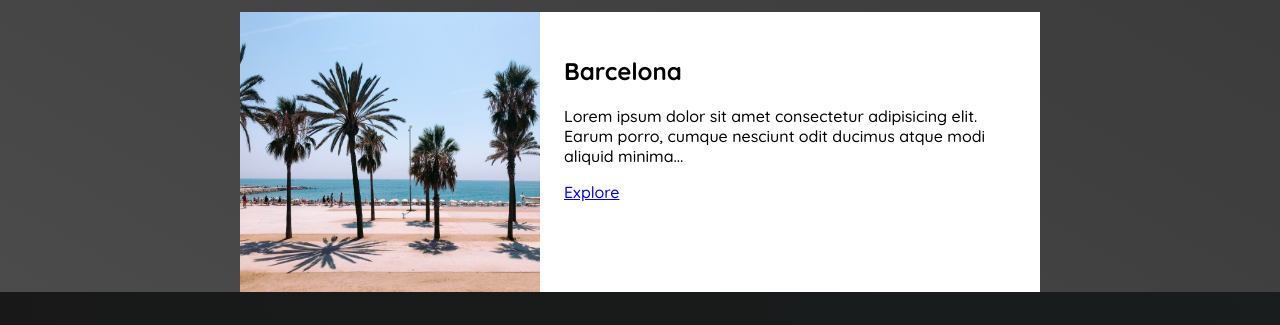
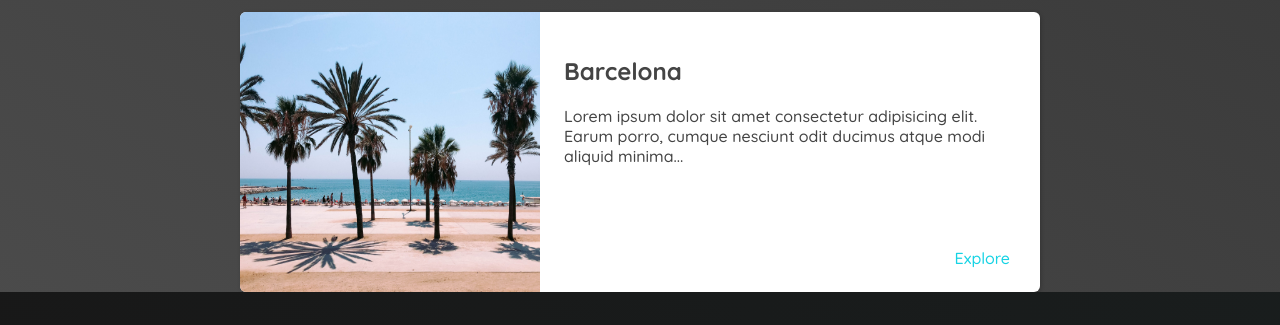
Before and after one commit to Senaddd/furrry-chainsaw, a plain HTML site: page places.html in a window 1280 px wide. Shown: the part 87-412 px from the top of the page. Drawn offline with Linux system fonts and the light colour scheme.

Commit message:
first card created

```diff
--- a/places.css
+++ b/places.css
@@ -1,5 +1,6 @@
 body{
     background: linear-gradient(30deg, rgb(77,77,77), rgb(58,58,58) );
+    color: rgb(68, 68, 68);
 }
 
 
@@ -14,6 +15,10 @@ main ul{
 main li{
     display: flex;
     background-color: white;
+    box-shadow: 1px 1px 4px rgba(0, 0, 0, 0.2);
+    border-radius: 6px;
+    overflow: hidden;
+    object-fit: cover;
 }
 main li img{
     width: 300px;
@@ -23,4 +28,20 @@ main li img{
 
 .item-content{
     padding: 24px;
+    display: flex;
+    flex-direction: column;
+    justify-content: space-between;
 }
+.actions{
+    text-align: right;
+}
+.actions a{
+    text-decoration: none;
+    padding: 6px;
+    color: rgb(22, 211, 228);
+    border-radius: 5px;
+}
+.actions a:hover{
+    background-color: rgb(235, 253, 255);
+
+}
--- a/places.html
+++ b/places.html
@@ -29,11 +29,14 @@
         <li>
           <img src="/images/places/barcelona.jpg" alt="City of Barcelona" />
           <div class="item-content">
+            <div>
               <h2>Barcelona</h2>
               <p>
                 Lorem ipsum dolor sit amet consectetur adipisicing elit. Earum
                 porro, cumque nesciunt odit ducimus atque modi aliquid minima...
               </p>
+            </div>
+
             <div class="actions">
               <a href="https://en.wikipedia.org/wiki/Barcelona">Explore</a>
             </div>
```
Lines whose indentation alone changed are shown as unchanged.
